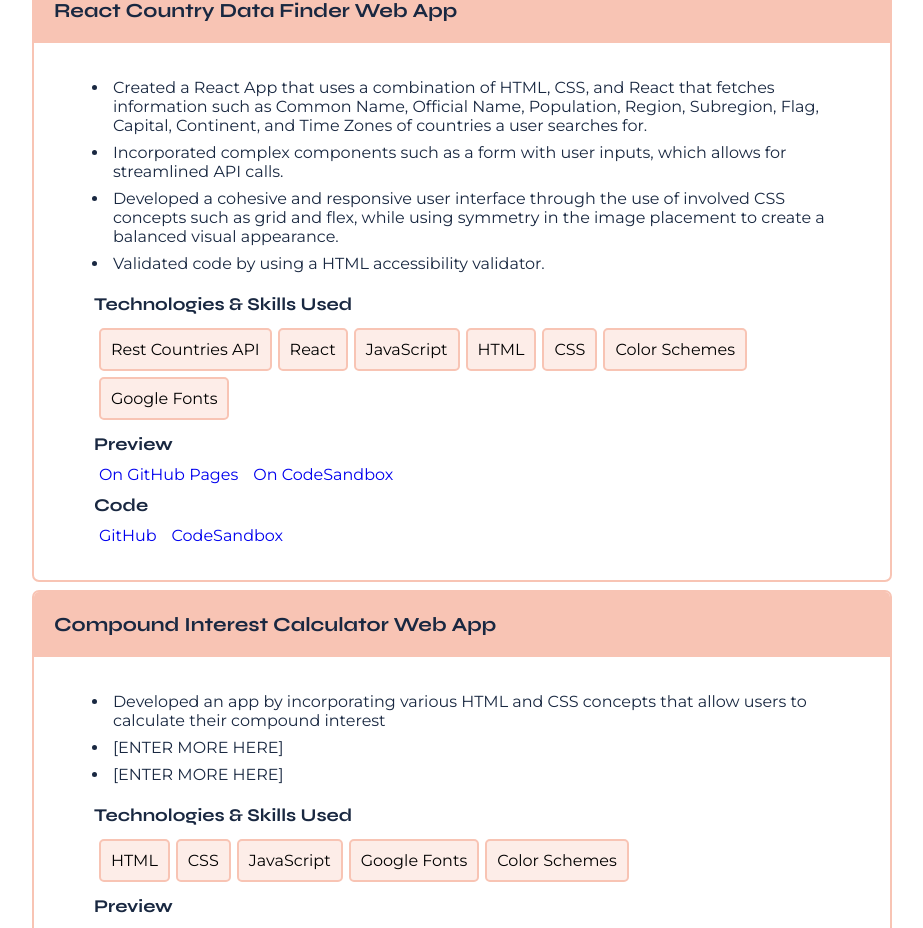
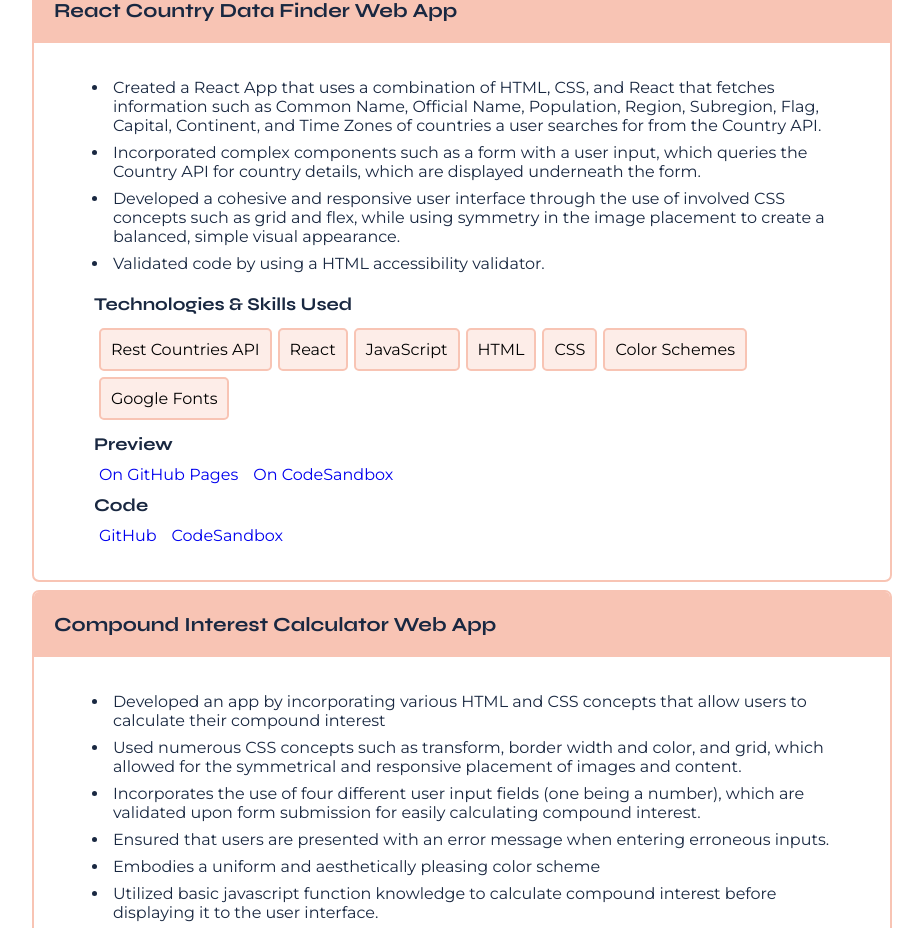
Before and after one commit to speer987/personal-website, a React (Create React App) app: page / in a window 1280 px wide. Shown: the part 2100-3028 px from the top of the page, without its empty margins (178-1101 px from the left). Built offline with nearby package versions, Linux system fonts and the light colour scheme.

Commit message:
adding updated project descriptions

```diff
--- a/src/components/projects.js
+++ b/src/components/projects.js
@@ -20,9 +20,9 @@ const projects = [
     course: "React Country Data Finder Web App",
     university: "Loyola Marymount University",
     desc: [
-      "Created a React App that uses a combination of HTML, CSS, and React that fetches information such as Common Name, Official Name, Population, Region, Subregion, Flag, Capital, Continent, and Time Zones of countries a user searches for.",
-      "Incorporated complex components such as a form with user inputs, which allows for streamlined API calls.",
-      "Developed a cohesive and responsive user interface through the use of involved CSS concepts such as grid and flex, while using symmetry in the image placement to create a balanced visual appearance.",
+      "Created a React App that uses a combination of HTML, CSS, and React that fetches information such as Common Name, Official Name, Population, Region, Subregion, Flag, Capital, Continent, and Time Zones of countries a user searches for from the Country API.",
+      "Incorporated complex components such as a form with a user input, which queries the Country API for country details, which are displayed underneath the form.",
+      "Developed a cohesive and responsive user interface through the use of involved CSS concepts such as grid and flex, while using symmetry in the image placement to create a balanced, simple visual appearance.",
       "Validated code by using a HTML accessibility validator.",
     ],
     tech: [
@@ -51,8 +51,11 @@ const projects = [
     university: "Loyola Marymount University",
     desc: [
       "Developed an app by incorporating various HTML and CSS concepts that allow users to calculate their compound interest",
-      "[ENTER MORE HERE]",
-      "[ENTER MORE HERE]",
+      "Used numerous CSS concepts such as transform, border width and color, and grid, which allowed for the symmetrical and responsive placement of images and content.",
+      "Incorporates the use of four different user input fields (one being a number), which are validated upon form submission for easily calculating compound interest.",
+      "Ensured that users are presented with an error message when entering erroneous inputs.",
+      "Embodies a uniform and aesthetically pleasing color scheme",
+      "Utilized basic javascript function knowledge to calculate compound interest before displaying it to the user interface.",
     ],
     tech: ["HTML", "CSS", "JavaScript", "Google Fonts", "Color Schemes"],
     preview: [
```
